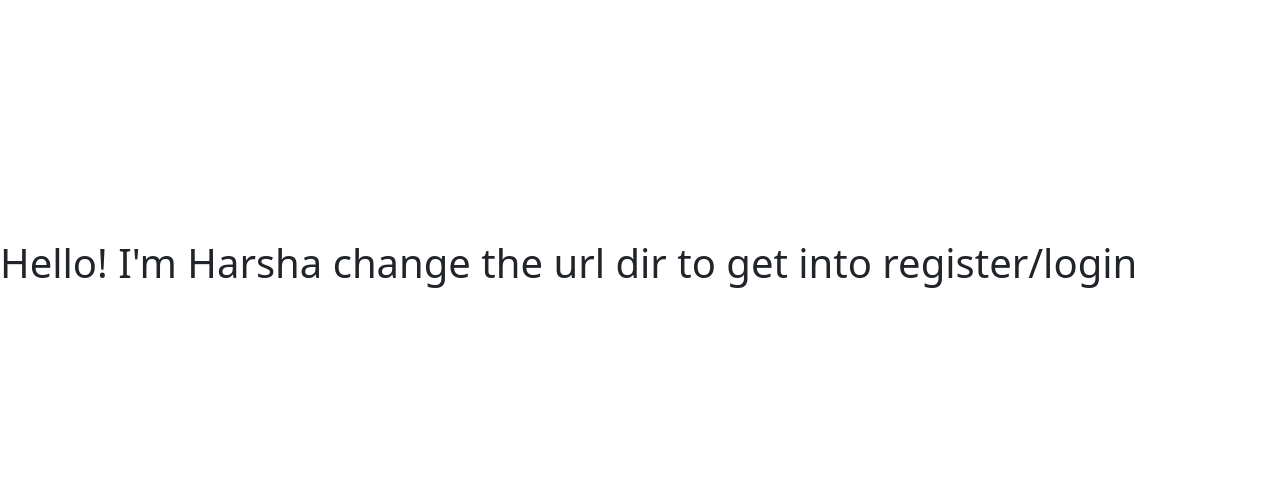
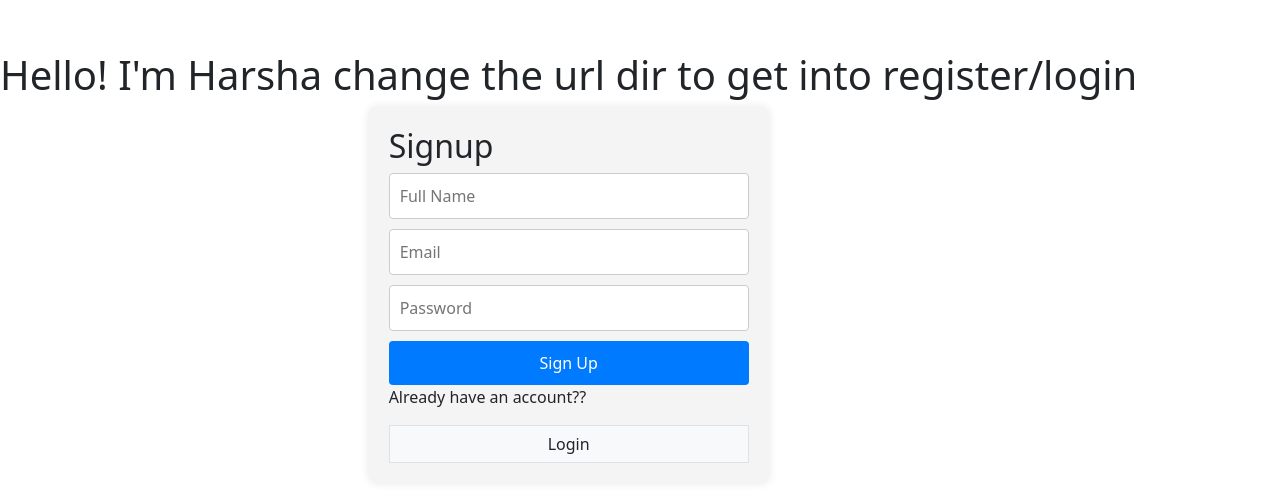
Before and after one commit to harshavardhan1905/loginDemo, a React (Vite) app in the folder LoginReact/client/: page / in a window 1280 px wide. Shown: the part 133-626 px from the top of the page. Built offline with nearby package versions, Linux system fonts and the light colour scheme.

Commit message:
front end deploy

```diff
--- a/LoginReact/client/src/App.jsx
+++ b/LoginReact/client/src/App.jsx
@@ -1,4 +1,4 @@
-import { useState } from 'react'
+// import { useState } from 'react'
 import 'bootstrap/dist/css/bootstrap.min.css'
 import SignupForm from './Singup'
 import LoginForm from "./Login"
@@ -12,7 +12,7 @@ function App() {
     <BrowserRouter>
       <h1>Hello! I'm Harsha change the url dir to get into register/login</h1>
       <Routes>
-        <Route path='/register' element={<SignupForm />}> </Route>
+        <Route path='/' element={<SignupForm />}> </Route>
         <Route path='/login' element={<LoginForm />}> </Route>
       </Routes>
     </BrowserRouter>
```
